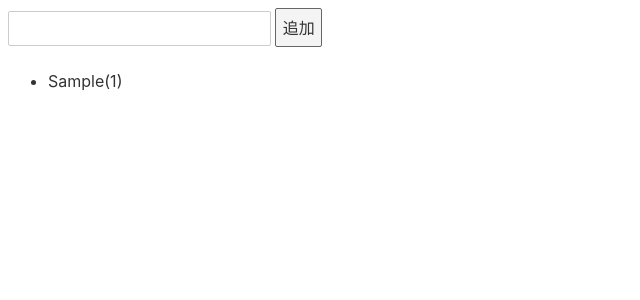
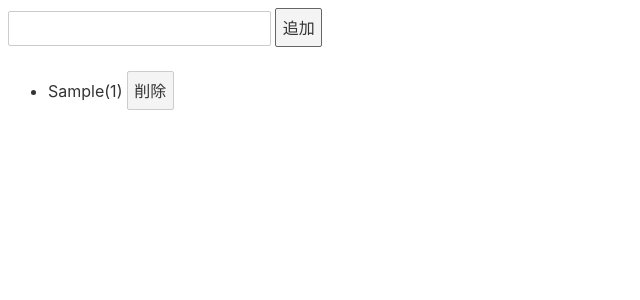
Before and after one commit to KanDai/svelte-todo-app, a Svelte app: page / in a window 1280 px wide. Both pictures are taken after typing "Sample" into the empty fields and a click on the button "追加". Shown: the top 300 px of the page, without its empty margins (0-640 px from the left). Built offline with nearby package versions, Linux system fonts and the light colour scheme.

Commit message:
add: todoを削除する機能を追加

```diff
--- a/src/App.svelte
+++ b/src/App.svelte
@@ -12,6 +12,11 @@
 		todos = [...todos, newTodo]
 		value = ''
 	}
+
+	const deleteTodo = (i) => {
+		todos.splice(i, 1)
+		todos = todos
+	}
 </script>
 
 <main>
@@ -22,8 +27,11 @@
 
 	{#if todos.length > 0}
 		<ul>
-	{#each todos as todo (todo.id)}
-			<li>{todo.label}({todo.id})</li>
+	{#each todos as todo, i (todo.id)}
+			<li>
+				{todo.label}({todo.id})
+				<button type="button" on:click={deleteTodo(i)}>削除</button>
+			</li>
 	{/each}
 		</ul>
 	{:else}
```
